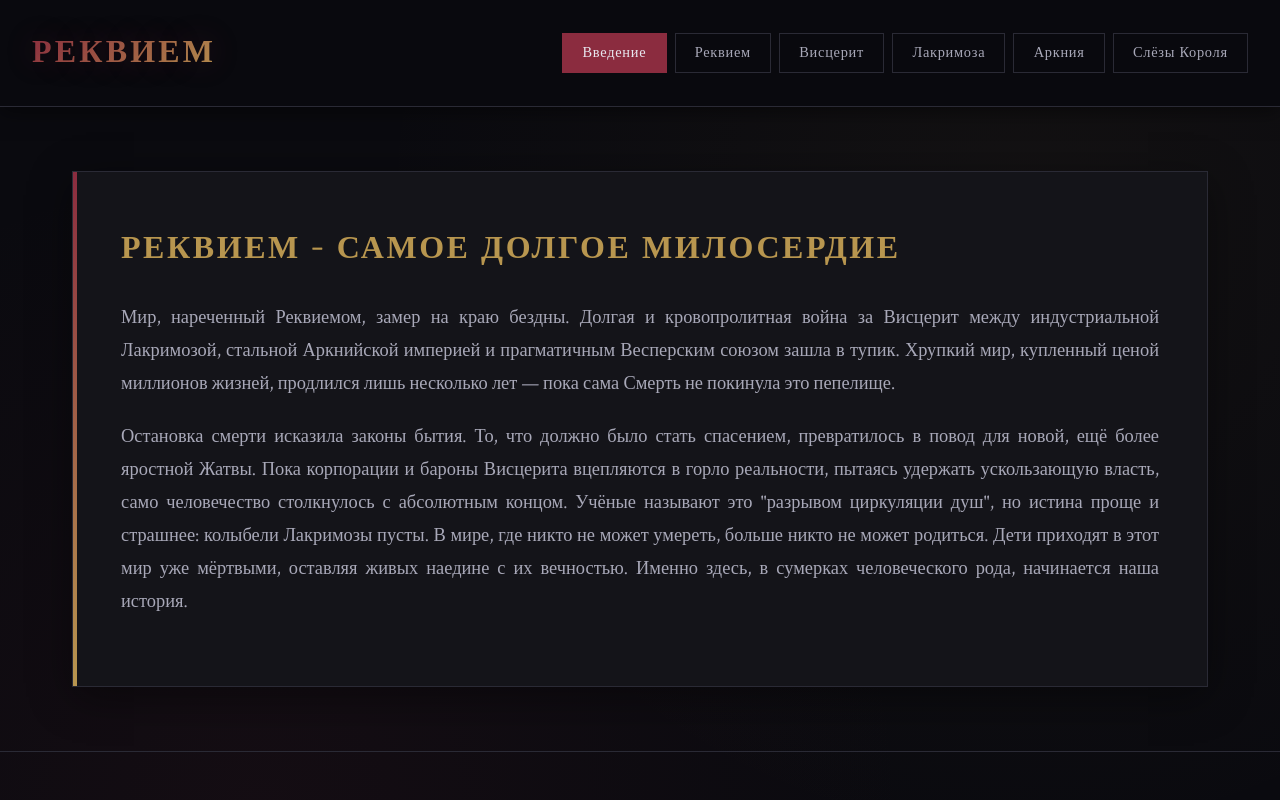
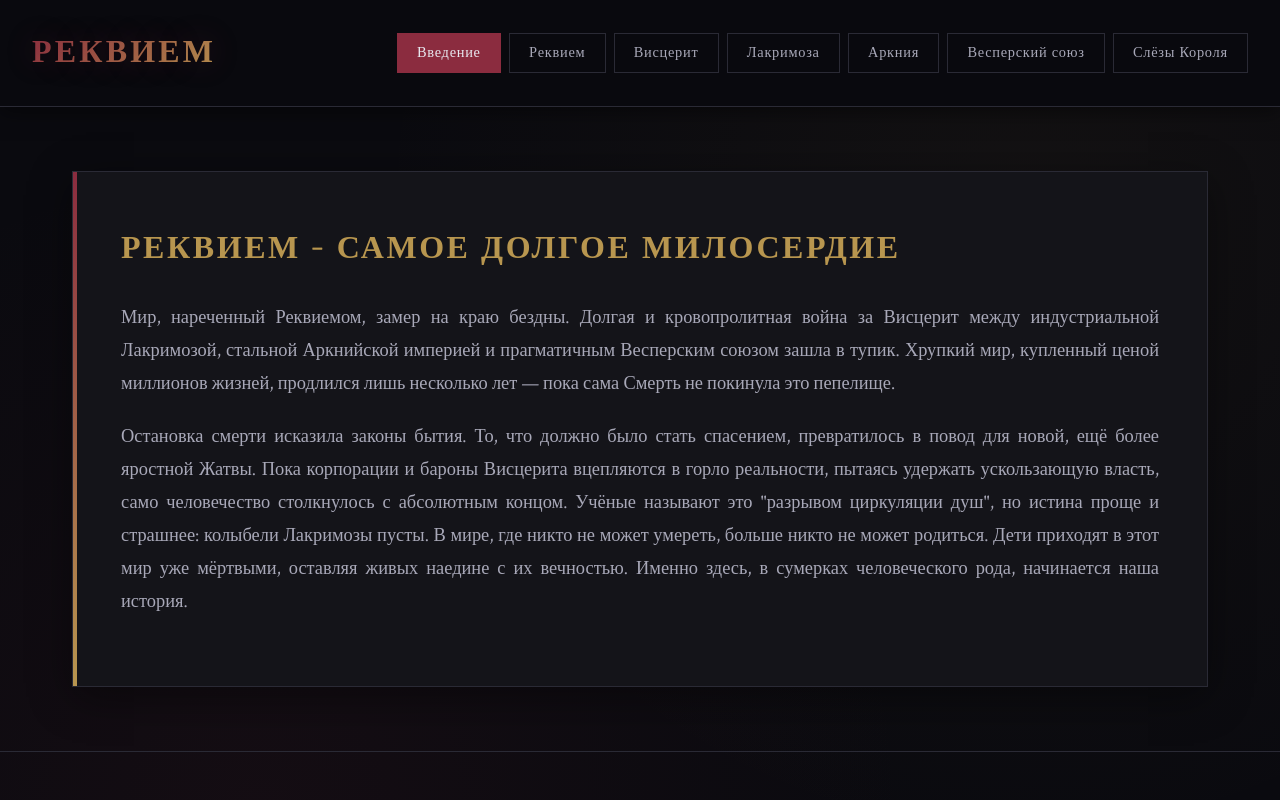
Before and after one commit to 1tsunamy/requiem-world, a plain HTML site: page index.html in a window 1280 px wide. Shown: the top 800 px of the page. Drawn offline with Linux system fonts and the light colour scheme.

Commit message:
Add files via upload

```diff
--- a/index.html
+++ b/index.html
@@ -456,6 +456,23 @@
                     }
                 ]
             },
+            'vesper': {
+                title: 'Весперский союз',
+                sections: [
+                    {
+                        type: 'text',
+                        content: `Весперский союз — это разрозненное созвездие островных государств, раскинувшихся в акватории Зеркального предела. В отличие от монолитных империй материка, Союз никогда не стремился к единству территорий, предпочитая единство выгоды. Острова Веспера — это сеть вольных городов, портов-убежищ и высокотехнологичных лабораторий, спрятанных в туманных бухтах. Для жителей Союза Остановка Смерти стала не трагедией, а величайшим рыночным шансом: в мире, где никто не умирает, долги становятся вечными, а спрос на услуги — бесконечным.`
+                    },
+                    {
+                        type: 'text',
+                        content: `Политическая мощь Союза зиждется на «Доктрине Равновесия». Не обладая ни промышленной мощью Лакримозы, ни стальными легионами Аркнии, Веспер сделал своим оружием логистику и тайну. Именно через их порты течёт «чёрный» Висцерит в замерзающую Аркнию, и именно на их верфях строятся самые быстрые суда для корпораций Лакримозы. Весперцы — мастера двойной игры: они охотно продают секреты Лакримозы аркнийским шпионам, одновременно сдавая Аркнии в аренду своих лучших наёмников, и всё это — через подставные компании и анонимные счета.`
+                    },
+                    {
+                        type: 'text',
+                        content: `Жизнь на островах пропитана духом делового цинизма и роскоши, построенной на чужой крови. В то время как материк сотрясают удары артиллерии, в Весперских «Садах Радости» заключаются сделки, решающие судьбы фронтов. Союз кровно заинтересован в том, чтобы война между Лакримозой и Аркнией никогда не закончилась, но и никогда не перешла в фазу полного уничтожения. Для них мир — это застой, а тотальная война — риск. Идеальное состояние Реквиема, по мнению Веспера, — это тлеющий конфликт, где каждый нуждается в посреднике, у которого всегда припрятана лишняя канистра розового перламутра.`
+                    }
+                ]
+            },
             'tears': {
                 title: 'Слёзы Короля',
                 sections: [
@@ -501,6 +518,7 @@
             { id: 'viscera', label: 'Висцерит' },
             { id: 'lacrimosa', label: 'Лакримоза' },
             { id: 'arknia', label: 'Аркния' },
+            { id: 'vesper', label: 'Весперский союз' },
             { id: 'tears', label: 'Слёзы Короля' }
         ];
 
```
